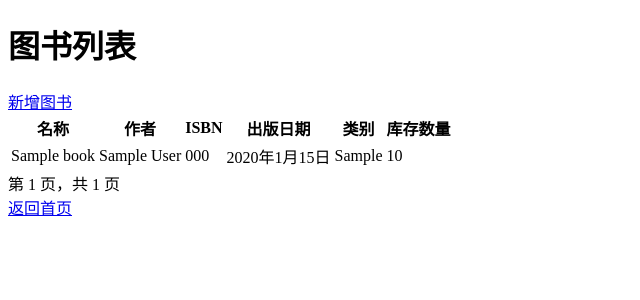
After one commit to 02Fuwei/library_system_, a Django app: page /books/book_management/ in a window 1280 px wide. The commit adds this page. Shown: the top 300 px of the page, without its empty margins (0-640 px from the left). Run offline with Django 4.2, Linux system fonts and the light colour scheme; a user stored in the database is signed in; tables that the repository leaves empty hold one stand-in row (values such as "Sample post").

Commit message:
1.添加图书管理：1.列表 2.新增图书功能

```diff
--- /dev/null
+++ b/books/book_management_views.py
@@ -0,0 +1,31 @@
+"""
+图书管理
+"""
+from django.shortcuts import render, redirect
+from .models import Book
+from django.core.paginator import Paginator
+from django.contrib.auth.decorators import login_required
+from .forms import BookForm
+
+
+@login_required
+def book_list(request):
+    # 图书列表
+    books = Book.objects.all()
+    paginator = Paginator(books, 5)
+    page_number = request.GET.get('page')
+    page_obj = paginator.get_page(page_number)
+    return render(request, 'books/book_list.html', {'page_obj': page_obj})
+
+
+def add_book(request):
+    # 添加图书
+    if request.method == 'POST':
+        form = BookForm(request.POST)
+        if form.is_valid():
+            form.save()
+            return redirect('books:book_list')
+    else:
+        form = BookForm()
+
+    return render(request, 'books/add_book.html', {'form': form})
--- a/books/models.py
+++ b/books/models.py
@@ -2,6 +2,7 @@ from django.db import models
 from django.contrib.auth.models import User
 from datetime import timedelta
 from django.utils import timezone
+
 
 # Create your models here.
 
@@ -22,3 +23,15 @@ class UserProfile(models.Model):
     loan_limit = models.IntegerField(default=5)
     # Fines（罚款）: 用户当前的罚款总额，通常是由于逾期未还书籍产生。
     fines = models.DecimalField(max_digits=6, decimal_places=2, default=0.00)
+
+
+class Book(models.Model):
+    title = models.CharField(max_length=200, verbose_name='书名')
+    author = models.CharField(max_length=100, verbose_name='作者')
+    isbn = models.CharField(max_length=13, unique=True, verbose_name='ISBN')
+    publication_date = models.DateField(verbose_name='出版日期')
+    category = models.CharField(max_length=100, verbose_name='类别')
+    in_stock = models.IntegerField(default=0, verbose_name='库存数量')
+
+    def __str__(self):
+        return self.title
--- a/books/urls.py
+++ b/books/urls.py
@@ -1,5 +1,5 @@
 from django.urls import path
-from . import views, user_management_views
+from . import views, user_management_views,book_management_views
 
 app_name = 'books'
 urlpatterns = [
@@ -10,4 +10,6 @@ urlpatterns = [
     path('profile/<str:user_id>/', views.profile_view, name='profile'),
     path('change_password/', views.change_password, name='change_password'),
     path('user_management/', user_management_views.user_management, name='user_management'),
+    path('book_management/', book_management_views.book_list, name='book_list'),
+    path('add_book/', book_management_views.add_book, name='add_book'),
 ]
--- /dev/null
+++ b/templates/books/book_list.html
@@ -0,0 +1,52 @@
+<!DOCTYPE html>
+<html lang="en">
+<head>
+    <meta charset="UTF-8">
+    <title>Title</title>
+</head>
+<body>
+    <h1>图书列表</h1>
+    <a href="{% url 'books:add_book' %}">新增图书</a>
+    <table>
+        <tr>
+            <th>名称</th>
+            <th>作者</th>
+            <th>ISBN</th>
+            <th>出版日期</th>
+            <th>类别</th>
+            <th>库存数量</th>
+        </tr>
+        {% for book in page_obj %}
+        <tr>
+            <td>{{ book.title }}</td>
+            <td>{{ book.author}}</td>
+            <td>{{ book.isbn  }}</td>
+            <td>{{ book.publication_date  }}</td>
+            <td>{{ book.category  }}</td>
+            <td>{{ book.in_stock  }}</td>
+        </tr>
+		{% empty %}
+		<li>没有可用的图书。</li>
+        {% endfor %}
+    </table>
+
+    <div class="pagination">
+        <span class="step-links">
+            {% if page_obj.has_previous %}
+                <a href="?page=1">&laquo; 第一页</a>
+                <a href="?page={{ page_obj.previous_page_number }}">上一页</a>
+            {% endif %}
+
+            <span class="current">
+                第 {{ page_obj.number }} 页，共 {{ page_obj.paginator.num_pages }} 页
+            </span>
+
+            {% if page_obj.has_next %}
+                <a href="?page={{ page_obj.next_page_number }}">下一页</a>
+                <a href="?page={{ page_obj.paginator.num_pages }}">最后一页 &raquo;</a>
+            {% endif %}
+        </span>
+    </div>
+        <a href="{% url 'books:home' %}">返回首页</a>
+</body>
+</html>
--- a/templates/books/home.html
+++ b/templates/books/home.html
@@ -19,6 +19,7 @@
     <!-- 只有管理员才能看到用户管理链接 -->
     {% if profile.membership_type == 1 %}
         <a href="{% url 'books:user_management' %}">用户管理</a><br>
+        <a href="{% url 'books:book_list' %}">图书管理</a><br>
 
     {% endif %}
     <!-- 其他内容 -->
```
Also changed, not shown: books/forms.py (+10 -3 lines), templates/books/add_book.html (added, +16 -0 lines), books/migrations/0011_book_alter_userprofile_membership_expiry.py (added).
